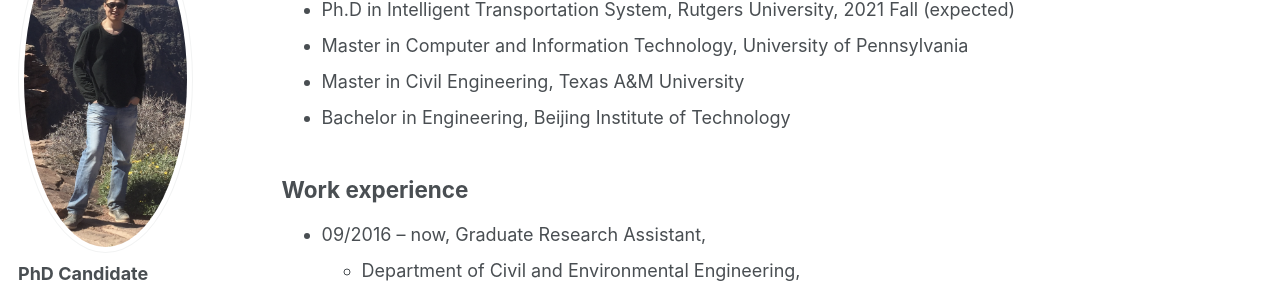
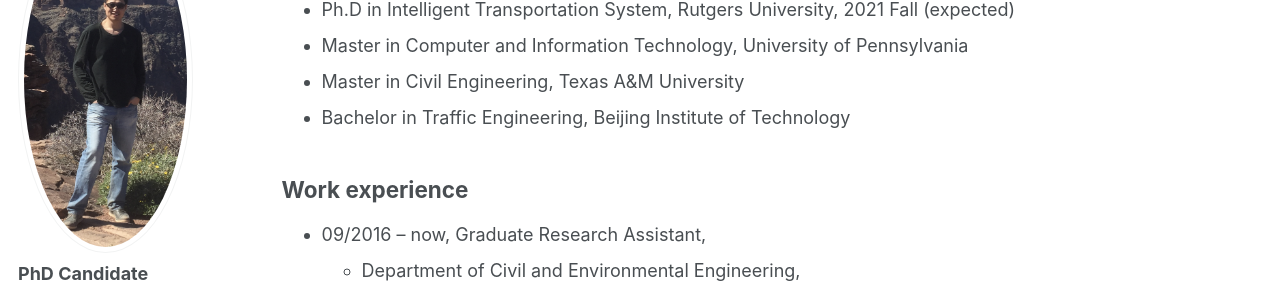
Before and after one commit to TeRyZh/Website, a Jekyll site: the page built from _pages/cv.md, in a window 1280 px wide and 900 px high. Shown: the part 212-509 px from the top of the window. Built offline with Jekyll 4.4.1, drawn with Linux system fonts in a browser that asks for light colours.

Commit message:
Update cv.md

```diff
--- a/_pages/cv.md
+++ b/_pages/cv.md
@@ -14,7 +14,7 @@ Education
 * Ph.D in Intelligent Transportation System, Rutgers University, 2021 Fall (expected)
 * Master in Computer and Information Technology, University of Pennsylvania
 * Master in Civil Engineering, Texas A&M University
-* Bachelor in Engineering, Beijing Institute of Technology
+* Bachelor in Traffic Engineering, Beijing Institute of Technology
 
 Work experience
 ------
```
